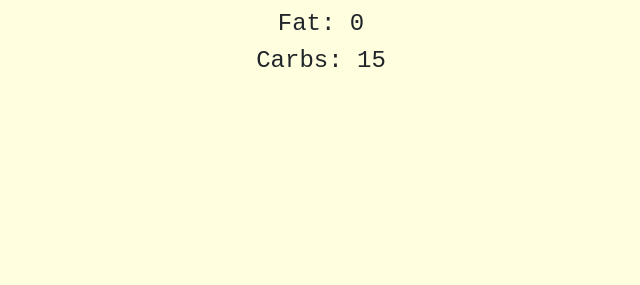
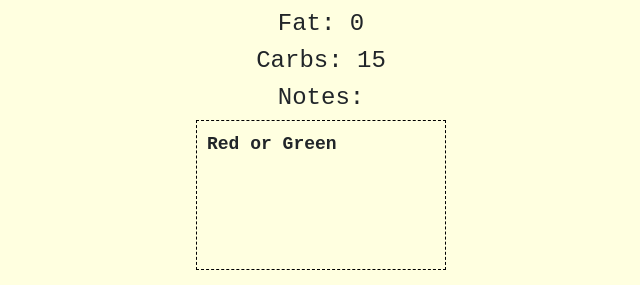
Before and after one commit to jlotrug/grocery_list, a Django app: page /grocery_list/item/1 in a window 1280 px wide. Shown: the part 603-888 px from the top of the page, without its empty margins (319-959 px from the left). Before the commit the page ends 670 px from the top, so only its background shows below. Run offline with Django 3.2, Linux system fonts and the light colour scheme; data comes from the database, SQL or seed files in the repository; both versions use the stored data as it was after the commit.

Commit message:
Created All-Items page

```diff
--- a/grocery_list/static/grocery_list/style.css
+++ b/grocery_list/static/grocery_list/style.css
@@ -26,6 +26,19 @@
     font-size: 30px;
     font-weight: bold;
     padding: 15px;
+}
+
+.item-notes{
+    border: 1px dashed black;
+    max-width: 20%;
+    margin: auto;
+    min-height: 150px;
+    text-align: left;
+    padding: 10px;
+}
+
+.item-notes-p{
+    font-size: 18px;
 }
 
 
--- a/grocery_list/templates/grocery_list/base.html
+++ b/grocery_list/templates/grocery_list/base.html
@@ -18,7 +18,7 @@
         <div class="navbar">
             <a href="{% url 'grocery_list:create_list' %}" class="nav-item nav-link">Create List</a>
             <a href="{% url 'grocery_list:create_item' %}" class="nav-item nav-link">Add Item</a>
-            <a href="#" class="nav-item nav-link">View Item</a>
+            <a href="{% url 'grocery_list:all_items'%}" class="nav-item nav-link">All Items</a>
             {% if user.is_authenticated %}
                 <a href="#" class="nav-item nav-link">Profile</a>
                 <a href="{% url 'logout' %}" class="nav-item nav-link">Logout</a>
--- a/grocery_list/templates/grocery_list/item.html
+++ b/grocery_list/templates/grocery_list/item.html
@@ -19,6 +19,11 @@
             <h4>Protein: {{item.item_protien}}</h4>
             <h4>Fat: {{item.item_fat}}</h4>
             <h4>Carbs: {{item.item_carbs}} </h4>
+            <h4>Notes:</h4>
+            <div class="item-notes">
+                <p class="item-notes-p">{{item.item_notes}}</p>
+            </div>
+
         </div>
 
 
--- a/grocery_list/urls.py
+++ b/grocery_list/urls.py
@@ -10,4 +10,5 @@ urlpatterns = [
     path('<int:id>', views.grocery_list, name='g_list'),
     path('item/<int:id>', views.item_details, name='item'),
     path('create_item', views.create_item, name='create_item'),
+    path('all_items', views.all_items, name='all_items'),
 ]
--- a/grocery_list/views.py
+++ b/grocery_list/views.py
@@ -111,6 +111,19 @@ def item_details(request, id):
 
     return render(request, 'grocery_list/item.html', {'item': item})
 
+
+def all_items(request):
+
+    if request.method == 'POST':
+        item_id = request.POST.get('item', '')
+        item = Item.objects.get(id=item_id)
+
+        item.delete()
+
+    items = Item.objects.filter(user=request.user)
+
+    return render(request, 'grocery_list/all-items.html', {'items': items})
+
 # class ListCreate(CreateView):
 #     model = List
 #     fields = ['list_name']
```
Also changed, not shown: grocery_list/templates/grocery_list/all-items.html (added, +36 -0 lines), db.sqlite3.
